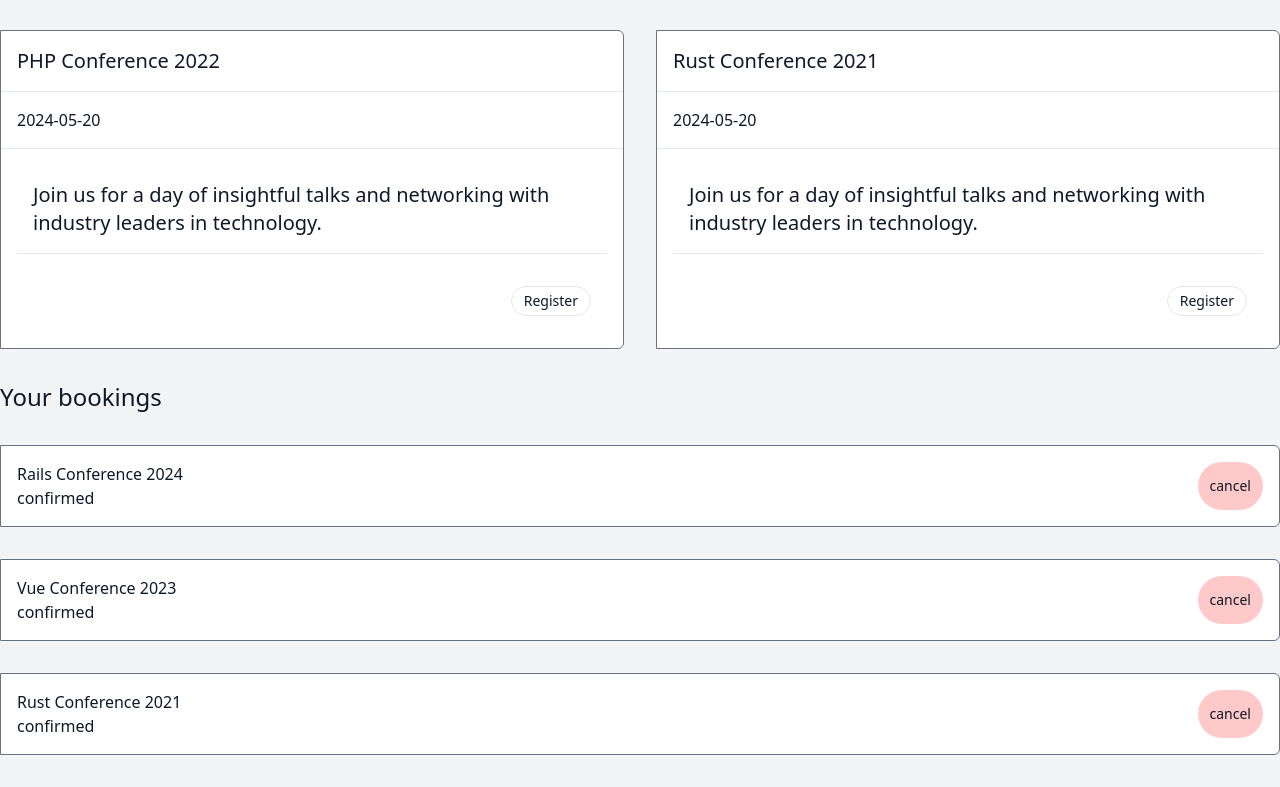
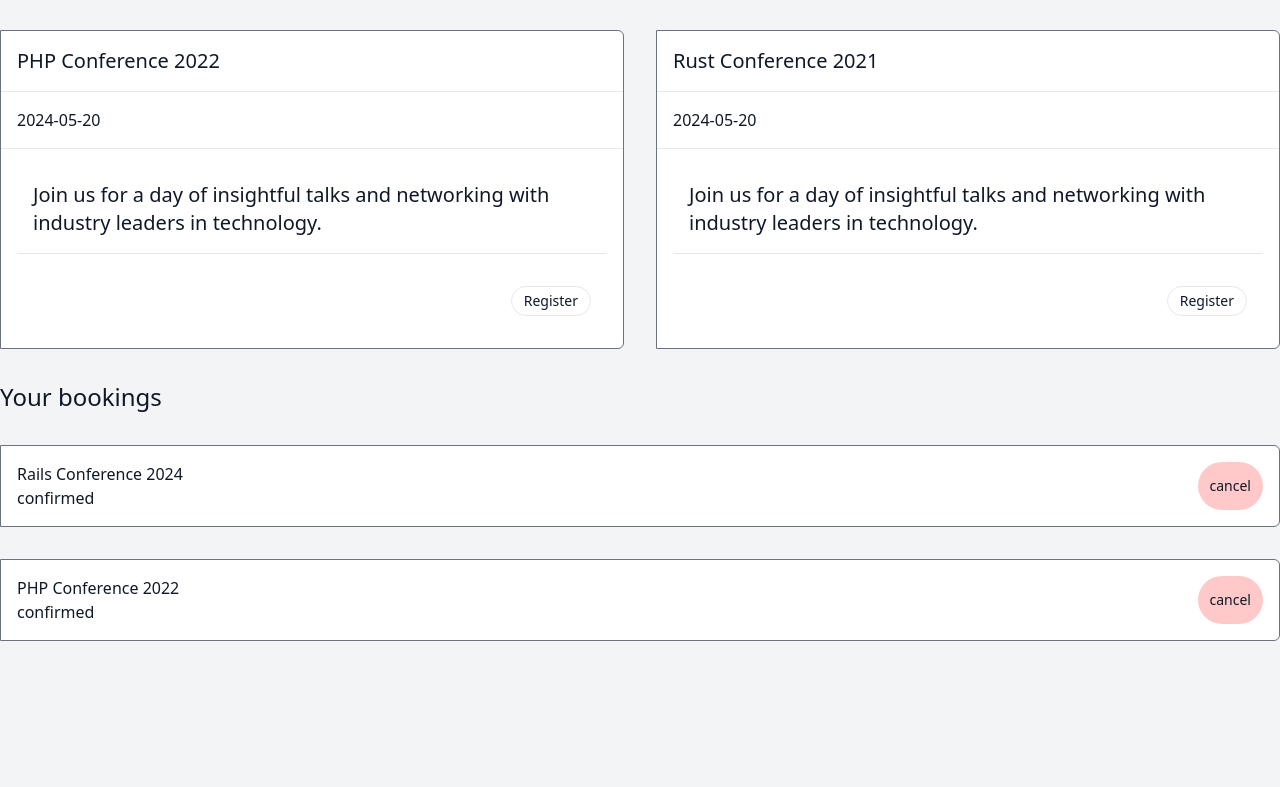
Before and after one commit to Andreeoak/Event-Registration, a Vue app in the folder event-registration/: page / in a window 1280 px wide. Shown: the part 489-1276 px from the top of the page. After the commit the page ends 1162 px from the top, so only its background shows below. Built offline with nearby package versions, Linux system fonts and the light colour scheme; data requests are answered from the project's data file.

Commit message:
finally solving the reload problem

```diff
--- a/event-registration/db.json
+++ b/event-registration/db.json
@@ -38,17 +38,10 @@
       "status": "confirmed"
     },
     {
-      "id": "1752437924294",
+      "id": "1752439461653",
       "userId": 1,
-      "eventId": "2",
-      "eventTitle": "Vue Conference 2023",
-      "status": "confirmed"
-    },
-    {
-      "id": "1752439230459",
-      "userId": 1,
-      "eventId": "4",
-      "eventTitle": "Rust Conference 2021",
+      "eventId": "3",
+      "eventTitle": "PHP Conference 2022",
       "status": "confirmed"
     }
   ]
--- a/event-registration/vite.config.js
+++ b/event-registration/vite.config.js
@@ -7,14 +7,16 @@ import tailwindcss from '@tailwindcss/vite'
 
 // https://vite.dev/config/
 export default defineConfig({
-  plugins: [
-    vue(),
-    vueDevTools(),
-    tailwindcss(),
-  ],
+  plugins: [vue(), vueDevTools(), tailwindcss()],
   resolve: {
     alias: {
-      '@': fileURLToPath(new URL('./src', import.meta.url))
+      '@': fileURLToPath(new URL('./src', import.meta.url)),
+    },
+  },
+
+  server: {
+    watch: {
+      ignored: ['**/db.json'],
     },
   },
 })
```
